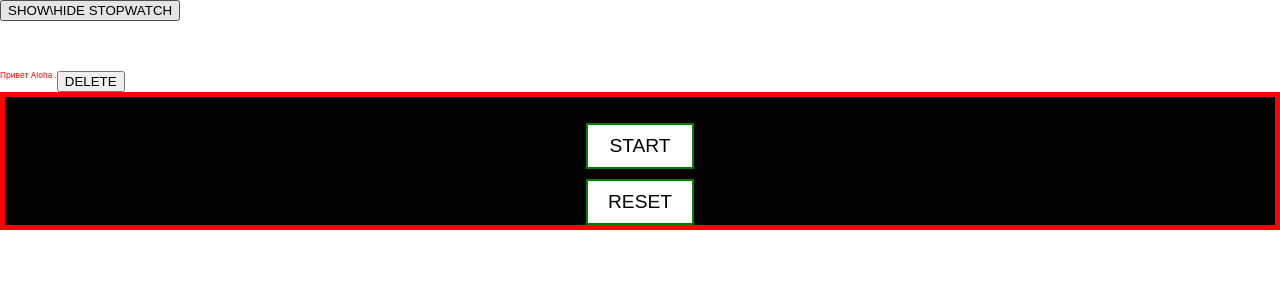
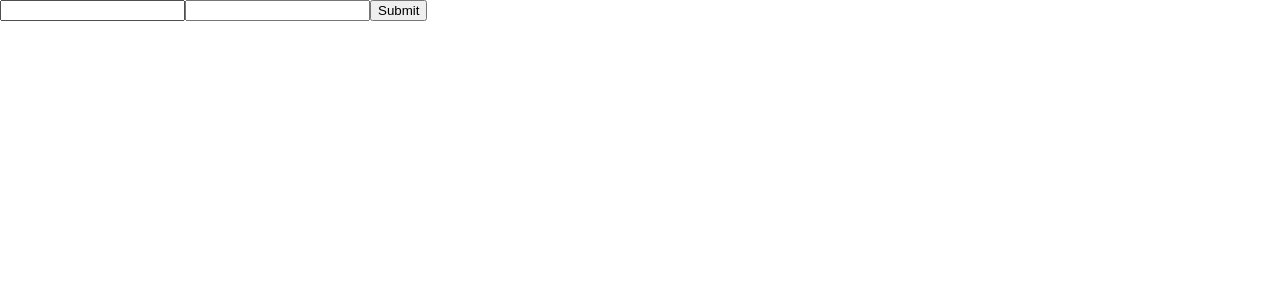
Before and after one commit to fccourses/fd-react-app, a React (Create React App) app: page / in a window 1280 px wide. Shown: the top 300 px of the page. Built offline with nearby package versions, Linux system fonts and the light colour scheme.

Commit message:
Create SignInForm

```diff
--- a/src/App.js
+++ b/src/App.js
@@ -1,20 +1,10 @@
-import React, { Component, useState } from 'react';
-import StopWatch from './components/StopWatch';
-import Aloha from './components/Aloha';
+import React from 'react';
+import SignInForm from './components/SignInForm';
 
 function App(props) {
-  const [isVisible, setIsVisible] = useState(true);
   return (
     <>
-      <button
-        onClick={() => {
-          setIsVisible(!isVisible);
-        }}
-      >
-        SHOW\HIDE STOPWATCH
-      </button>
-      <Aloha name='Aloha' />
-      {isVisible ? <StopWatch /> : null}
+      <SignInForm />
     </>
   );
 }
--- /dev/null
+++ b/src/components/SignInForm/index.jsx
@@ -0,0 +1,20 @@
+import React, { Component } from 'react';
+
+class SignInForm extends Component {
+  constructor(props) {
+    super(props);
+    this.state = {};
+  }
+
+  render() {
+    return (
+      <form>
+        <input type='email' name='email' />
+        <input type='password' name='password' />
+        <input type='submit' />
+      </form>
+    );
+  }
+}
+
+export default SignInForm;
```
